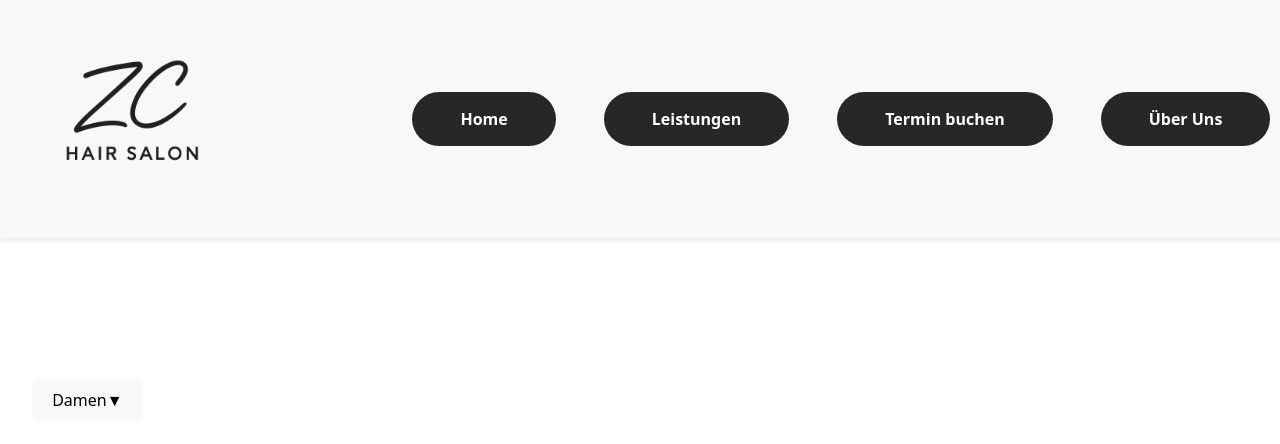
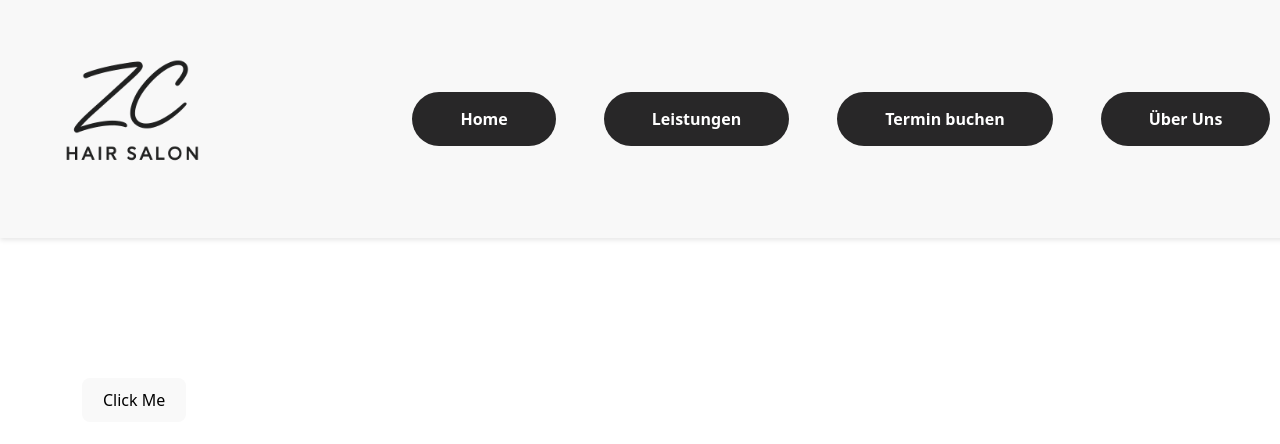
Before and after one commit to catapoeM/Friseursalon-react-app, a React (Vite) app: page /booking in a window 1280 px wide. Shown: the top 444 px of the page. Built offline with nearby package versions, Linux system fonts and the light colour scheme.

Commit message:
Restrucure Button

```diff
--- /dev/null
+++ b/src/components/Button.jsx
@@ -0,0 +1,23 @@
+import { useState } from "react";
+
+export default function button() {
+  // A simple function that runs when the button is clicked
+  const handleClick = () => {
+    alert("Button clicked!");
+  }
+    return (
+    <div style={{textAllign: "center", margin: "50px"}}>
+      <button
+        onClick={handleClick}
+        style={{
+          padding: "10px 20px",
+          fontSize: "16px",
+          borderRadius: "8px",
+          cursor:"pointer",
+        }}
+      >
+        Click Me
+      </button>
+    </div>
+  );
+}
--- a/src/components/Dropdownlist.jsx
+++ /dev/null
@@ -1,40 +0,0 @@
-import { useState } from "react";
-
-const Dropdown = ({ options, onSelect, title}) => {
-  const [isOpen, setIsOpen] = useState(false);
-  const [selected, setSelected] = useState(null);
-
-  const handleSelect = (option) => {
-    setSelected(option);
-    onSelect(option);
-    setIsOpen(false);
-  };
-
-  return (
-    <div className="relative inline-block w-64">
-      <button
-        onClick={() => setIsOpen(!isOpen)}
-        className="w-full flex justify-between items-center px-4 py-2 bg-white border rounded-xl shadow-sm hover:bg-gray-50"
-      >
-        <span>{selected ? selected.label : title[0].value}</span>
-        <span className="ml-2">{isOpen ? "▲" : "▼"}</span>
-      </button>
-
-      {isOpen && (
-        <ul className="absolute z-10 mt-2 w-full bg-white border rounded-xl shadow-lg">
-          {options.map((option, index) => (
-            <li
-              key={index}
-              onClick={() => handleSelect(option)}
-              className="px-4 py-2 hover:bg-gray-100 cursor-pointer"
-            >
-              {option.label}
-            </li>
-          ))}
-        </ul>
-      )}
-    </div>
-  );
-};
-
-export default Dropdown;
--- a/src/pages/Booking.jsx
+++ b/src/pages/Booking.jsx
@@ -1,19 +1,7 @@
-import Dropdown from "../components/Dropdownlist";
+import Button from "../components/Button";
 
-export default function App() {
-  const options = [
-    { value: "Damen", label: ["Haarschnitt","Färben","Fönen"]},
-    { value: "Herren", label: ["Haarschnitt"]},
-    { value: "Kinder", label: ["Haarschnitt"]},
-  ];
-
-  const handleSelect = (option) => {
-    console.log("Value:", option.value);
-  };
-
-  return (
-    <div className="p-10">
-      <Dropdown options={options} onSelect={handleSelect} title={options} />
-    </div>
-  );
+export default function allignButton() {
+  return <div>
+    <Button/>
+  </div>
 }
```
